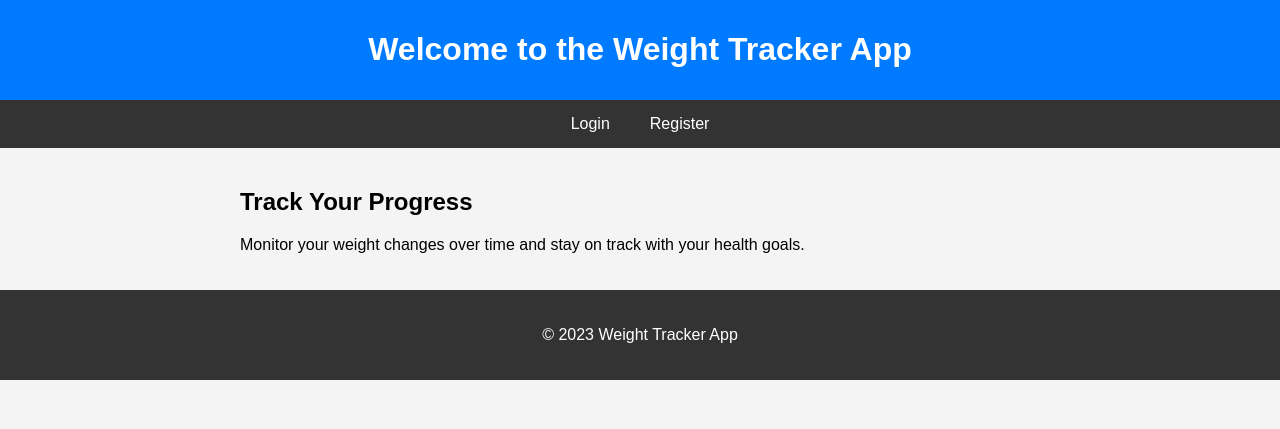
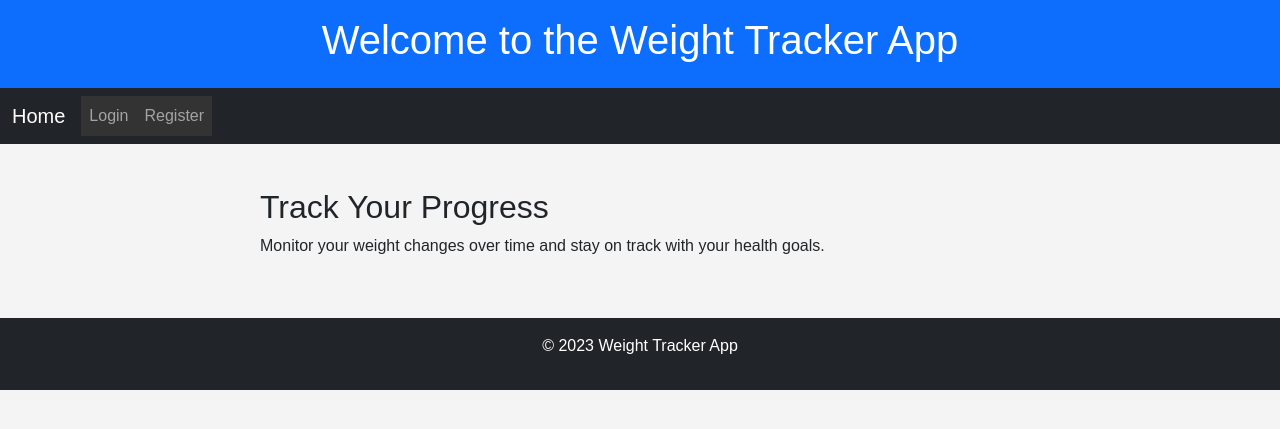
Before and after one commit to emworsham/miniproject3EricWorsham, a Flask app: page / in a window 1280 px wide. Shown: the top 429 px of the page. Run offline with Flask 3, Linux system fonts and the light colour scheme; parts of the project's set-up code (start-up, migrations or seed data) failed here and were passed over.

Commit message:
added bootstrap to the base.html file.

```diff
--- a/templates/base.html
+++ b/templates/base.html
@@ -3,30 +3,42 @@
 <head>
     <meta charset="UTF-8">
     <title>{% block title %}{% endblock %} - Weight Tracker App</title>
+    <!-- Bootstrap CSS -->
+    <link href="https://cdn.jsdelivr.net/npm/bootstrap@5.3.0/dist/css/bootstrap.min.css" rel="stylesheet">
     <link rel="stylesheet" href="{{ url_for('static', filename='style.css') }}">
-    <!-- Add link to your CSS file if you have one -->
+    <!-- Add any additional CSS links here -->
 </head>
 <body>
-    <header>
+    <header class="bg-primary text-white text-center py-3">
         <h1>Welcome to the Weight Tracker App</h1>
     </header>
 
-    <nav>
-        <ul>
-            {% if 'user_id' in session %}
-                <li><a href="{{ url_for('dashboard') }}">Dashboard</a></li>
-                <li><a href="{{ url_for('logout') }}">Logout</a></li>
-            {% else %}
-                <li><a href="{{ url_for('login') }}">Login</a></li>
-                <li><a href="{{ url_for('register') }}">Register</a></li>
-            {% endif %}
-        </ul>
+    <nav class="navbar navbar-expand-lg navbar-dark bg-dark">
+        <div class="container-fluid">
+            <a class="navbar-brand" href="{{ url_for('index') }}">Home</a>
+            <div class="collapse navbar-collapse">
+                <ul class="navbar-nav me-auto mb-2 mb-lg-0">
+                    {% if 'user_id' in session %}
+                        <li class="nav-item"><a class="nav-link" href="{{ url_for('dashboard') }}">Dashboard</a></li>
+                        <li class="nav-item"><a class="nav-link" href="{{ url_for('logout') }}">Logout</a></li>
+                    {% else %}
+                        <li class="nav-item"><a class="nav-link" href="{{ url_for('login') }}">Login</a></li>
+                        <li class="nav-item"><a class="nav-link" href="{{ url_for('register') }}">Register</a></li>
+                    {% endif %}
+                </ul>
+            </div>
+        </div>
     </nav>
 
-    {% block content %}{% endblock %}
+    <div class="container mt-4">
+        {% block content %}{% endblock %}
+    </div>
 
-    <footer>
+    <footer class="bg-dark text-white text-center py-3 mt-4">
         <p>&copy; 2023 Weight Tracker App</p>
     </footer>
+
+    <!-- Bootstrap JS bundle -->
+    <script src="https://cdn.jsdelivr.net/npm/bootstrap@5.3.0/dist/js/bootstrap.bundle.min.js"></script>
 </body>
 </html>
```
